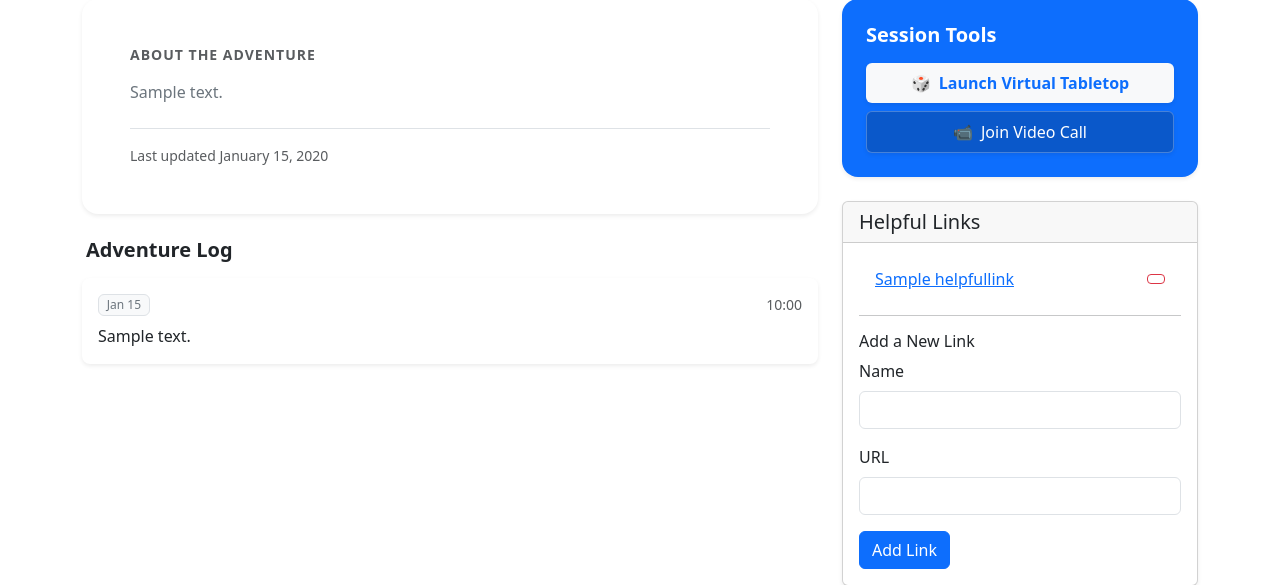
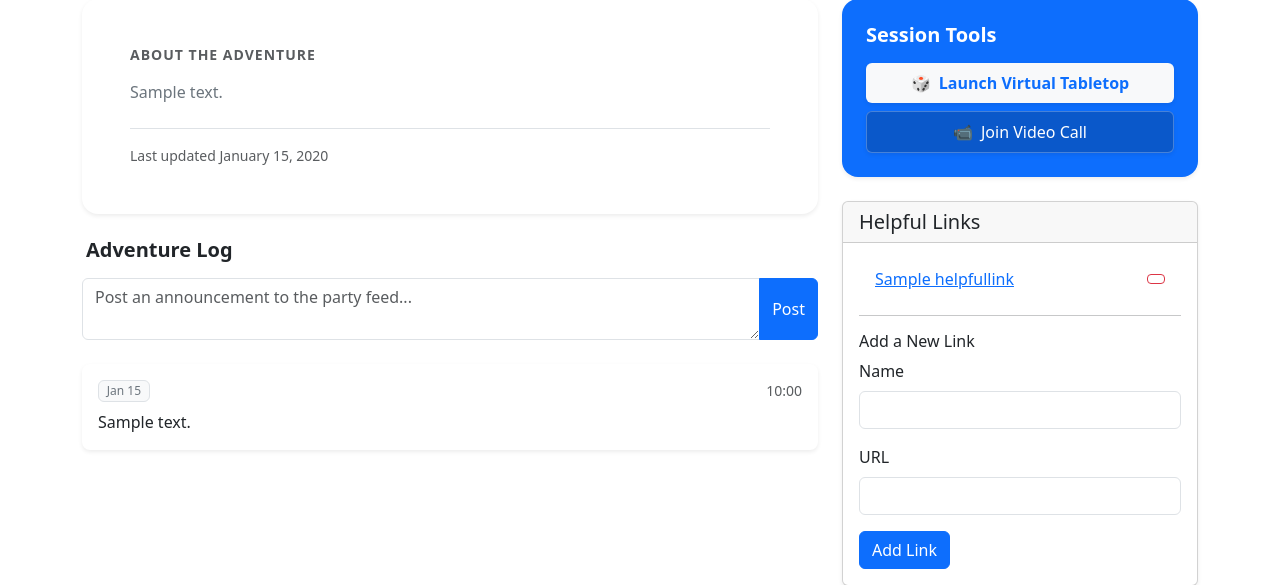
Before and after one commit to j01101111sh/DungeonBuddy, a Django app: page /campaigns/00000000-0000-0000-0000-000000000001/ in a window 1280 px wide. Shown: the part 273-858 px from the top of the page. Run offline with Django 5.2, Linux system fonts and the light colour scheme; a user stored in the database is signed in; data comes from the database, SQL or seed files in the repository; tables that the repository leaves empty hold one stand-in row (values such as "Sample post").

Commit message:
Basic party feed announcements

```diff
--- a/dunbud/forms.py
+++ b/dunbud/forms.py
@@ -1,6 +1,7 @@
 from django import forms
+from django.utils.translation import gettext_lazy as _
 
-from .models import HelpfulLink
+from .models import HelpfulLink, PartyFeedItem
 
 
 class HelpfulLinkForm(forms.ModelForm):
@@ -20,3 +21,22 @@ class HelpfulLinkForm(forms.ModelForm):
         if not url.startswith(("http://", "https://")):
             url = f"https://{url}"
         return str(url)
+
+
+class PartyFeedItemForm(forms.ModelForm):
+    """
+    Form for creating a new party feed item (announcement).
+    """
+
+    class Meta:
+        model = PartyFeedItem
+        fields = ["message"]
+        widgets = {
+            "message": forms.Textarea(
+                attrs={
+                    "class": "form-control",
+                    "rows": 2,
+                    "placeholder": _("Post an announcement to the party feed..."),
+                },
+            ),
+        }
--- a/dunbud/urls.py
+++ b/dunbud/urls.py
@@ -1,6 +1,7 @@
 from django.urls import path
 
 from .views import (
+    CampaignAnnouncementCreateView,
     CampaignCreateView,
     CampaignDetailView,
     CampaignInvitationCreateView,
@@ -50,6 +51,12 @@ urlpatterns = [
         CampaignJoinView.as_view(),
         name="campaign_join",
     ),
+    # Feed URLs
+    path(
+        "campaigns/<uuid:pk>/announcement/create/",
+        CampaignAnnouncementCreateView.as_view(),
+        name="campaign_announcement_create",
+    ),
     # Link URLs
     path(
         "campaigns/<uuid:pk>/links/add/",
--- a/dunbud/views/__init__.py
+++ b/dunbud/views/__init__.py
@@ -1,4 +1,5 @@
 from .campaign import (
+    CampaignAnnouncementCreateView,
     CampaignCreateView,
     CampaignDetailView,
     CampaignInvitationCreateView,
@@ -18,6 +19,7 @@ from .character import (
 from .splash import SplashView
 
 __all__ = [
+    "CampaignAnnouncementCreateView",
     "CampaignCreateView",
     "CampaignDetailView",
     "CampaignInvitationCreateView",
--- a/dunbud/views/campaign.py
+++ b/dunbud/views/campaign.py
@@ -19,7 +19,7 @@ from django.views.generic import (
     View,
 )
 
-from dunbud.forms import HelpfulLinkForm
+from dunbud.forms import HelpfulLinkForm, PartyFeedItemForm
 from dunbud.models import HelpfulLink
 from dunbud.models.campaign import Campaign, CampaignInvitation
 
@@ -145,6 +145,7 @@ class CampaignDetailView(LoginRequiredMixin, UserPassesTestMixin, DetailView):
     def get_context_data(self, **kwargs: Any) -> dict[str, Any]:
         """
         Add list of players with their active character for this campaign.
+        Also adds management forms for the Dungeon Master.
         """
         context = super().get_context_data(**kwargs)
         campaign = self.object  # type: ignore[attr-defined]
@@ -156,6 +157,8 @@ class CampaignDetailView(LoginRequiredMixin, UserPassesTestMixin, DetailView):
             ).first()
             if "link_form" not in kwargs:
                 context["link_form"] = HelpfulLinkForm()
+            if "announcement_form" not in kwargs:
+                context["announcement_form"] = PartyFeedItemForm()
 
         # Map user_id to their character in this campaign
         character_map = {
@@ -396,3 +399,40 @@ class HelpfulLinkDeleteView(LoginRequiredMixin, DeleteView):
         )
         super().form_valid(form)
         return JsonResponse({"message": "Link deleted successfully."})
+
+
+class CampaignAnnouncementCreateView(LoginRequiredMixin, UserPassesTestMixin, View):
+    """
+    View to post a new announcement to the campaign feed.
+    Restricted to the Dungeon Master.
+    """
+
+    def test_func(self) -> bool:
+        """
+        Only the Dungeon Master can post announcements.
+        """
+        campaign = get_object_or_404(Campaign, pk=self.kwargs["pk"])
+        return bool(campaign.dungeon_master == self.request.user)
+
+    def post(self, request: HttpRequest, pk: str) -> HttpResponse:
+        """
+        Handle POST request to create a new announcement.
+        """
+        campaign = get_object_or_404(Campaign, pk=pk)
+        form = PartyFeedItemForm(request.POST)
+
+        if form.is_valid():
+            feed_item = form.save(commit=False)
+            feed_item.campaign = campaign
+            feed_item.save()
+
+            logger.info(
+                "Announcement posted to campaign %s by user %s",
+                campaign.id,
+                request.user,
+            )
+            messages.success(request, "Announcement posted successfully.")
+        else:
+            messages.error(request, "Failed to post announcement.")
+
+        return redirect("campaign_detail", pk=pk)
--- a/templates/campaign/includes/detail/adventure_log.html
+++ b/templates/campaign/includes/detail/adventure_log.html
@@ -1,6 +1,20 @@
 <div class="d-flex align-items-center justify-content-between mb-3 px-1">
     <h3 class="h5 fw-bold mb-0 text-dark">Adventure Log</h3>
 </div>
+{% if request.user == campaign.dungeon_master and announcement_form %}
+    <div class="mb-4">
+        <form method="post"
+              action="{% url 'campaign_announcement_create' pk=campaign.pk %}">
+            {% csrf_token %}
+            <div class="input-group">
+                {{ announcement_form.message }}
+                <button type="submit" class="btn btn-primary">
+                    <i class="bi bi-send-fill"></i> Post
+                </button>
+            </div>
+        </form>
+    </div>
+{% endif %}
 <div class="feed-container">
     {% for item in campaign.feed_items.all %}
         <div class="card border-0 shadow-sm mb-3 rounded-3 feed-card">
```
Also changed, not shown: dunbud/tests/test_party_feed.py (+48 -4 lines).
